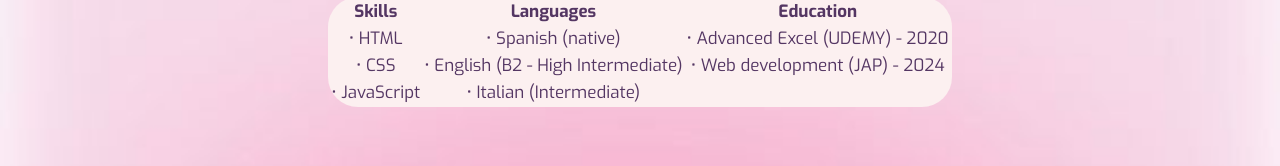
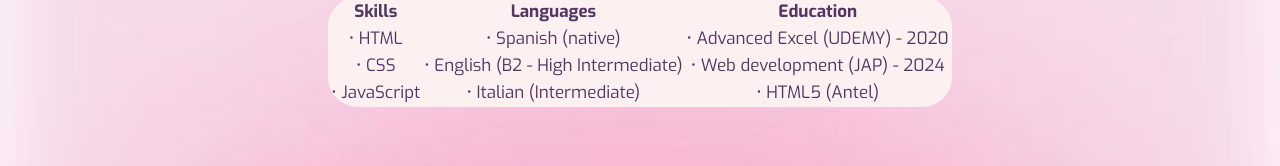
Before and after one commit to valendi/ValenDi-FirstPortfolio, a plain HTML site: page Abilities.html in a window 1280 px wide. Shown: the part 235-401 px from the top of the page. Drawn offline with Linux system fonts and the light colour scheme.

Commit message:
Update Abilities.html

```diff
--- a/Abilities.html
+++ b/Abilities.html
@@ -47,6 +47,7 @@
             <tr>
                 <td>• JavaScript</td>
                 <td>• Italian (Intermediate)</td>
+                <td>• HTML5 (Antel)</td>
             </tr>
         </tbody>
    </table>
```
